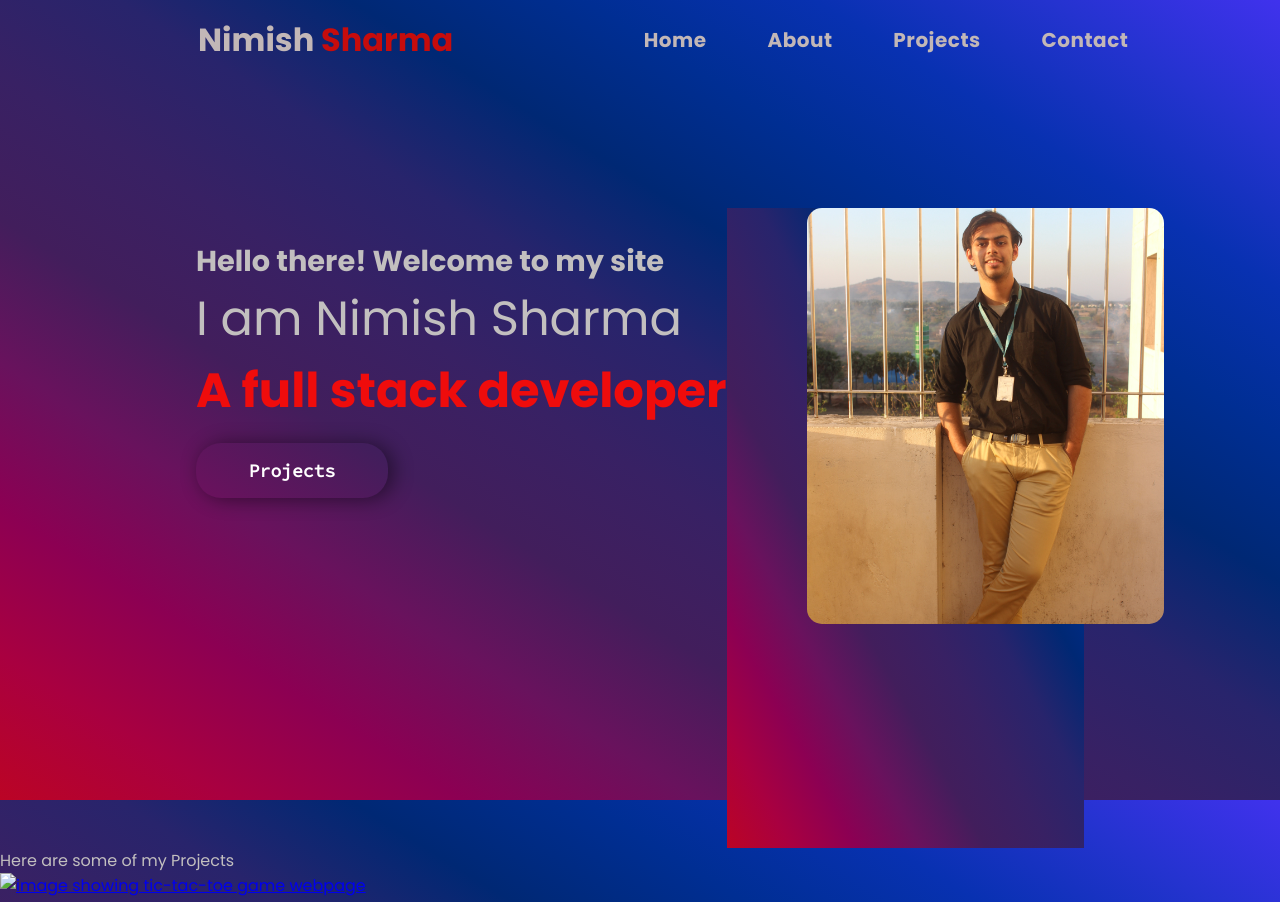
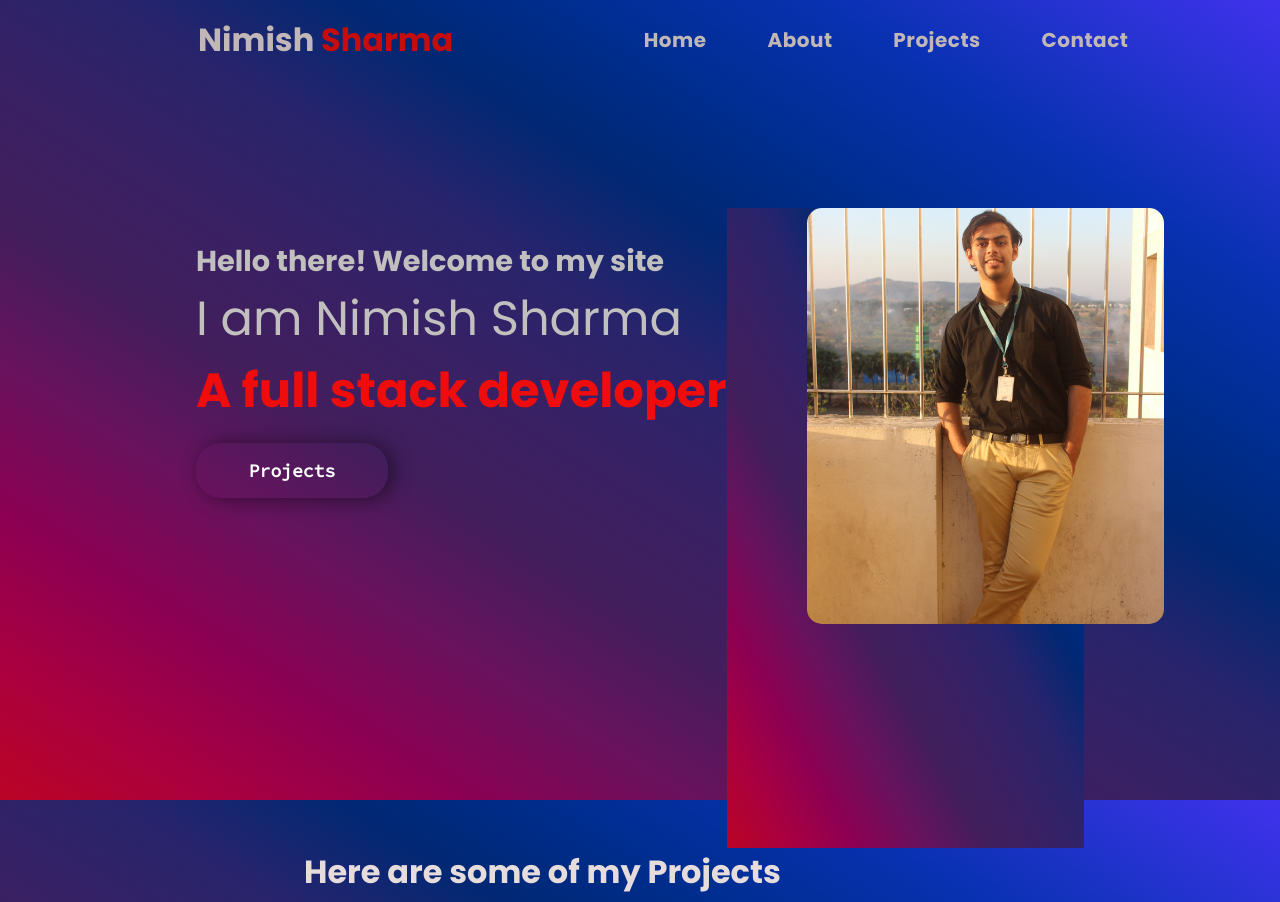
Before and after one commit to Nimish-2612/Portfolio-Page, a plain HTML site: page index.html in a window 1280 px wide. Shown: the top 902 px of the page. Drawn offline with Linux system fonts and the light colour scheme; the site is published under a folder, as on GitHub Pages, so addresses that start at the root find nothing.

Commit message:
Modified for loading css properly

```diff
--- a/index.html
+++ b/index.html
@@ -16,8 +16,8 @@
     <link rel="stylesheet" href="./Styles/header.css" />
     <link rel="stylesheet" href="./Styles/aside.css" />
     <link rel="stylesheet" href="./Styles/body.css" />
-    <link rel="stylesheet" href="/Styles/projects-section.css" />
-    <link rel="stylesheet" href="/Styles/footer.css" />
+    <link rel="stylesheet" href="./Styles/projects-section.css" />
+    <link rel="stylesheet" href="./Styles/footer.css" />
     <title>My Portfolio</title>
   </head>
   <body class="gradient">
@@ -64,7 +64,7 @@
           <p class="name">I am Nimish Sharma</p>
           <p id="color-text"><strong>A full stack developer</strong></p>
 
-          <button>Projects</button>
+          <a href="#projects-section"><button>Projects</button></a>
         </div>
 
         <div id="profile-image" class="gradient">
@@ -79,7 +79,7 @@
             <a href="https://nimish-2612.github.io/Tic-Tac-Toe-Game/">
               <img
                 class="project-image"
-                src="/images/tic-tac-toe.png"
+                src="./images/tic-tac-toe.png"
                 alt="image showing tic-tac-toe game webpage"
               />
             </a>
@@ -90,7 +90,7 @@
             <a href="https://nimish-2612.github.io/food_ordering/"
               ><img
                 class="project-image"
-                src="/images/food-ordering.png"
+                src="./images/food-ordering.png"
                 alt="image showing sample food ordering web page"
             /></a>
             <p>Sample online food ordering web-page with responsive design</p>
```
